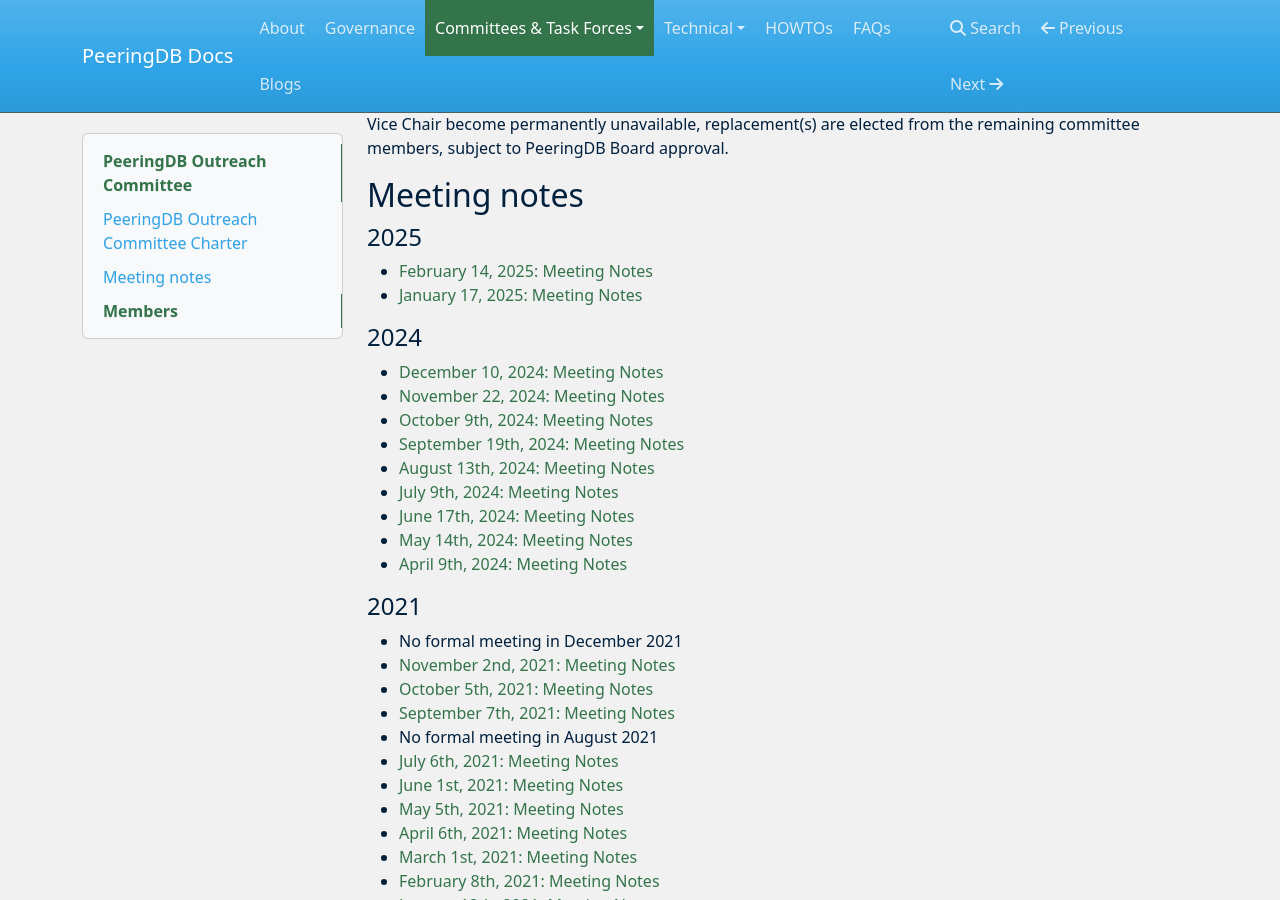
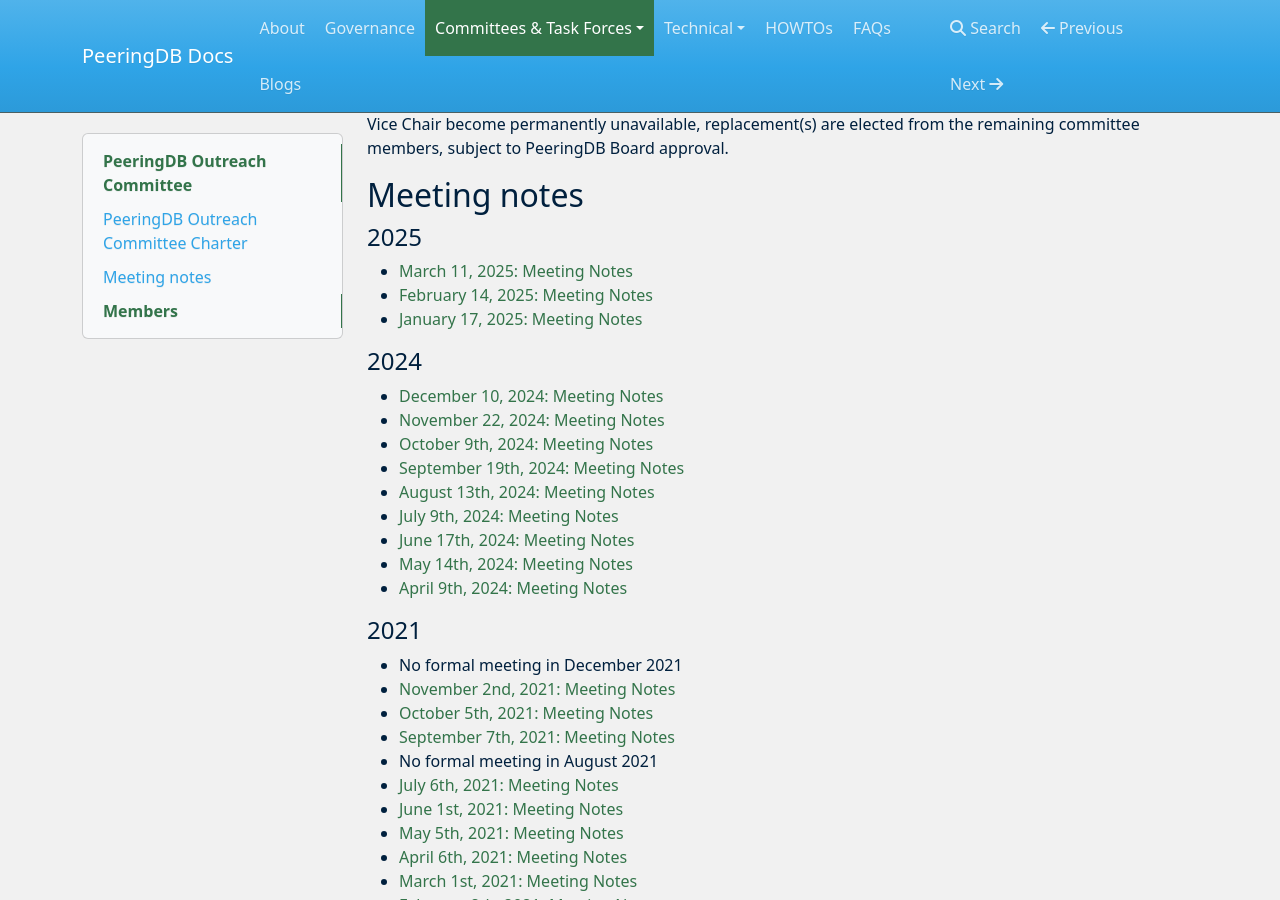
Before and after one commit to peeringdb/docs, an MkDocs documentation site: the page built from docs/committee/outreach/index.md, in a window 1280 px wide and 900 px high, scrolled down 1324 px. Built offline with MkDocs 1.6.1, drawn with Linux system fonts in a browser that asks for light colours; nearby versions of some CDN libraries.

Commit message:
Added 2025-03-11 OC meeting notes.

```diff
--- a/docs/committee/outreach/index.md
+++ b/docs/committee/outreach/index.md
@@ -9,6 +9,7 @@
 
 #### 2025
 
+- [March 11, 2025: Meeting Notes](notes/2025-03-11_Outreach_Committee_Notes.pdf)
 - [February 14, 2025: Meeting Notes](notes/2025-02-14_Outreach_Committee_Notes.pdf)
 - [January 17, 2025: Meeting Notes](notes/2025-01-17_Outreach_Committee_Notes.pdf)
 
```
Also changed, not shown: 1 other file.
